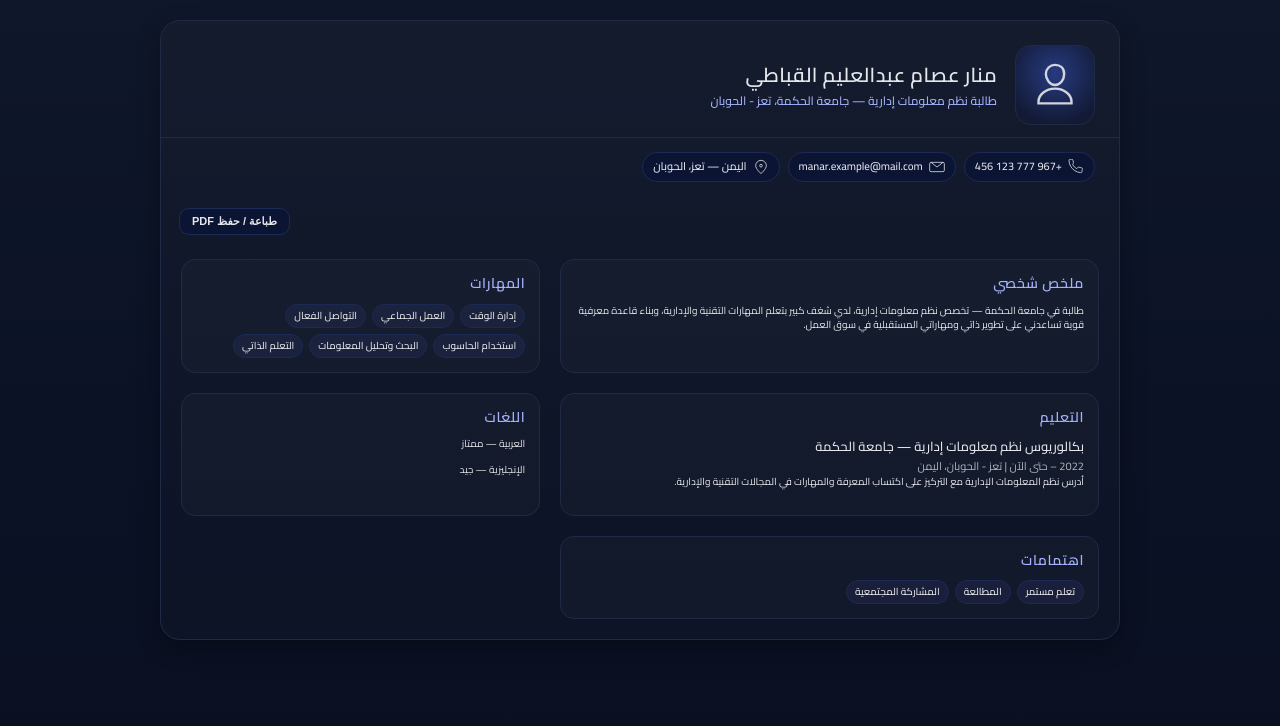
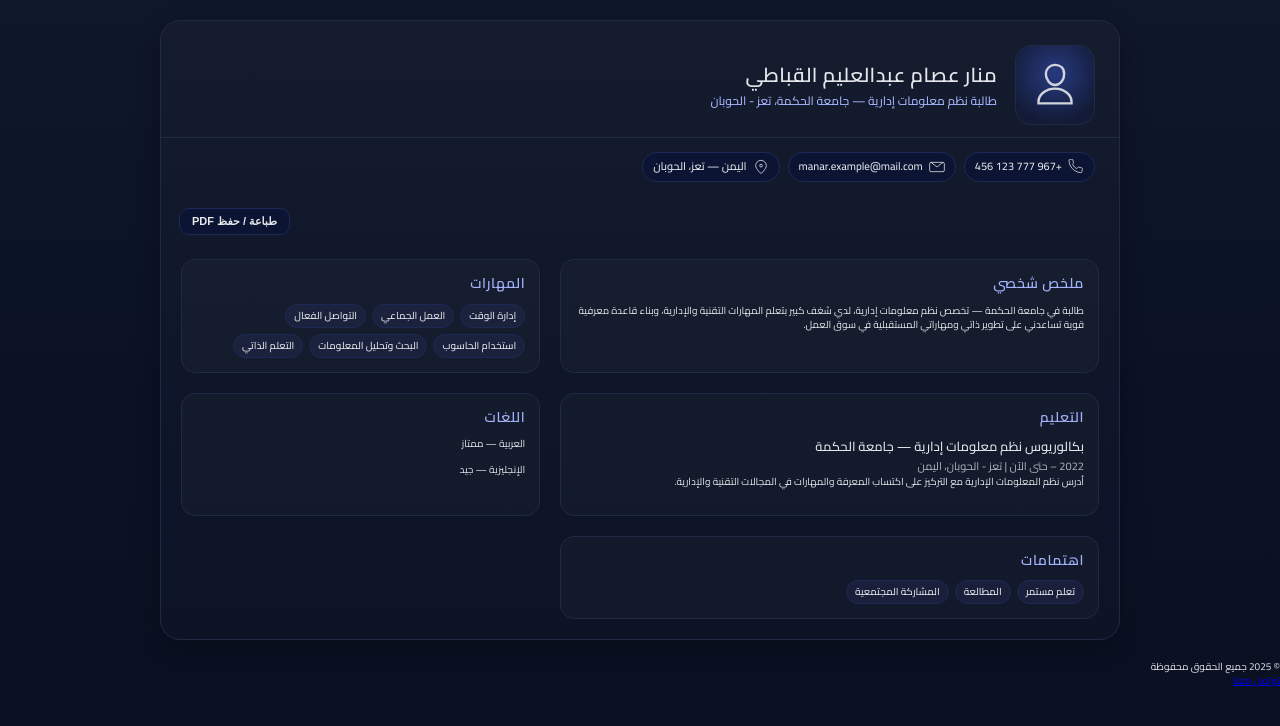
Before and after one commit to alkubati/Cvmanar, a plain HTML site: page index.html in a window 1280 px wide. Drawn offline with Linux system fonts and the light colour scheme.

Commit message:
Update index.html

```diff
--- a/index.html
+++ b/index.html
@@ -222,4 +222,8 @@
     </div>
   </div>
 </body>
+  <footer>
+   <p>© 2025 جميع الحقوق محفوظة</p>
+   <a href="#">تواصل معنا</a>
+</footer>
 </html>
```
